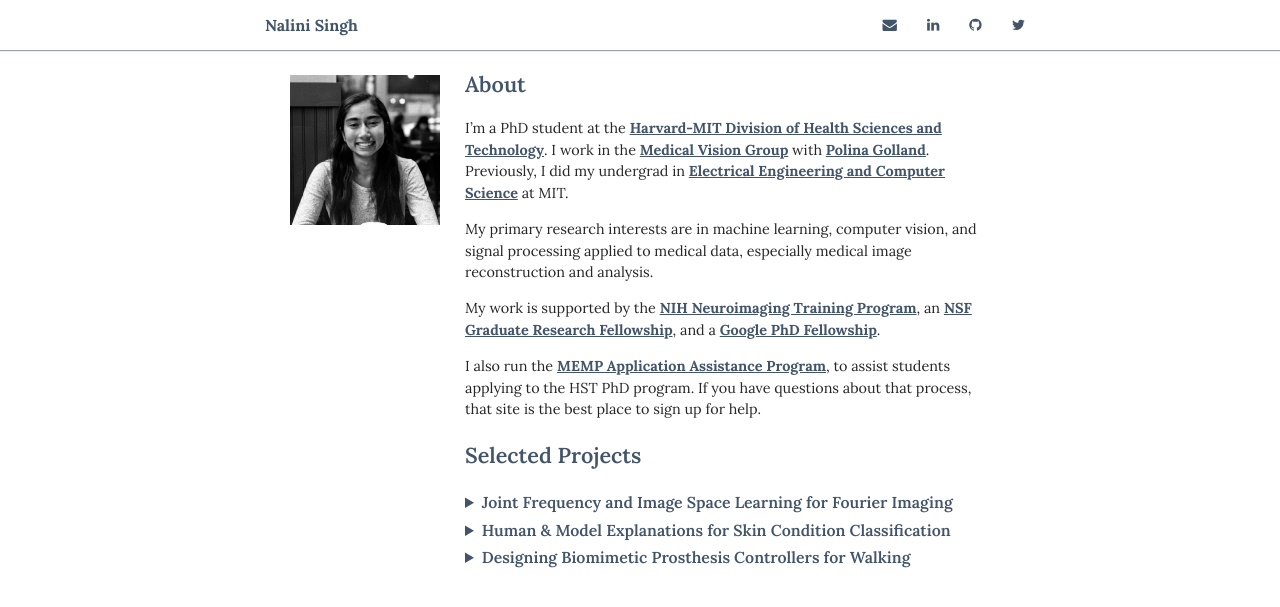
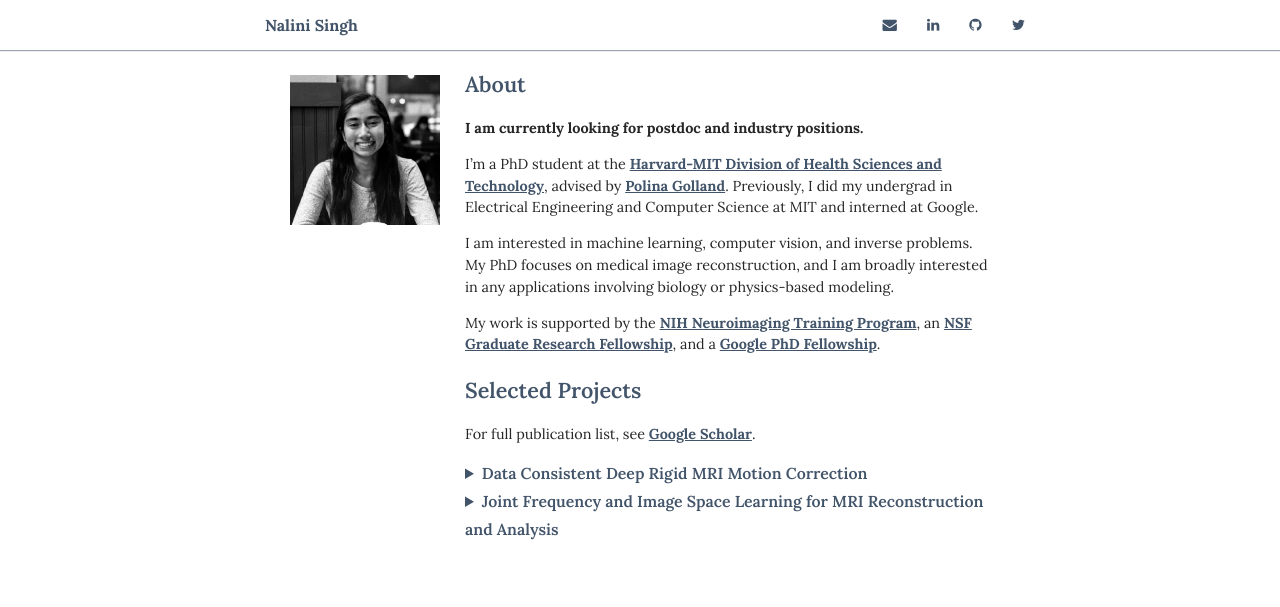
Before and after one commit to nalinimsingh/nalinimsingh.github.io, a Jekyll site: the page built from index.html, in a window 1280 px wide. Shown: the top 607 px of the page. Built offline with Jekyll 4.4.1, drawn with Linux system fonts in a browser that asks for light colours; nearby versions of some CDN libraries.

Commit message:
Update content

```diff
--- a/_pages/index.md
+++ b/_pages/index.md
@@ -9,47 +9,37 @@
 </div>
 
 <div class='main-info' markdown="1">
+
 ## About
-I'm a PhD student at the [Harvard-MIT Division of Health Sciences and Technology](https://hst.mit.edu/academics/memp). I work in the [Medical Vision Group](https://www.csail.mit.edu/research/medical-vision-group) with [Polina Golland](http://people.csail.mit.edu/polina/). Previously, I did my undergrad in [Electrical Engineering and Computer Science](http://www.eecs.mit.edu/) at MIT.
+**I am currently looking for postdoc and industry positions.**
 
-My primary research interests are in machine learning, computer vision, and signal processing applied to medical data, especially medical image reconstruction and analysis.
+I'm a PhD student at the [Harvard-MIT Division of Health Sciences and Technology](https://hst.mit.edu/academics/memp), advised by [Polina Golland](http://people.csail.mit.edu/polina/). Previously, I did my undergrad in Electrical Engineering and Computer Science at MIT and interned at Google.
+
+I am interested in machine learning, computer vision, and inverse problems. My PhD focuses on medical image reconstruction, and I am broadly interested in any applications involving biology or physics-based modeling.
 
 My work is supported by the [NIH Neuroimaging Training Program](https://hst.mit.edu/academic-programs/memp/neuroimaging-training-program), an [NSF Graduate Research Fellowship](https://www.nsfgrfp.org/), and a [Google PhD Fellowship](https://research.google/outreach/phd-fellowship/).
 
-I also run the [MEMP Application Assistance Program](https://maap.mit.edu), to assist students applying to the HST PhD program. If you have questions about that process, that site is the best place to sign up for help.
+## Selected Projects
+For full publication list, see [Google Scholar](https://scholar.google.com/citations?user=HayuQmIAAAAJ).
 
-## Selected Projects
 <details>
 <summary>
-Joint Frequency and Image Space Learning for Fourier Imaging
+Data Consistent Deep Rigid MRI Motion Correction
 </summary>
 <div class='fulltext' markdown="1">
-A neural network layer that combines frequency- and image-space features for correcting artifacts in Fourier imaging.
+Using test-time model-based optimization on neural network outputs to produce fast, high quality, physics-consistent motion-corrected MRI reconstructions.
 <br>
-[Paper](https://arxiv.org/abs/2007.01441) [Code](https://github.com/nalinimsingh/interlacer)
+[Paper](https://arxiv.org/abs/2301.10365) [Code](https://github.com/nalinimsingh/neuroMoCo)
 </div>
 </details>
 
 <details>
 <summary>
-Human & Model Explanations for Skin Condition Classification
+Joint Frequency and Image Space Learning for MRI Reconstruction and Analysis
 </summary>
 <div class='fulltext' markdown="1">
-A comparison between skin disease classification model explanations and human-identified regions of interest, in order to identify unintuitive classifications.
+A general purpose neural network layer that combines frequency and image space features for correcting artifacts in Fourier imaging.
 <br>
-[Paper](http://openaccess.thecvf.com/content_CVPRW_2020/html/w42/Singh_Agreement_Between_Saliency_Maps_and_Human-Labeled_Regions_of_Interest_Applications_CVPRW_2020_paper.html){:target="_blank"} [Talk](https://www.youtube.com/watch?v=YUJf-RnNkDA&feature=youtu.be){:target="_blank"}
+[Paper](https://www.melba-journal.org/pdf/2022:018.pdf) [Code](https://github.com/nalinimsingh/interlacer)
 </div>
 </details>
-
-<details>
-<summary>
-Designing Biomimetic Prosthesis Controllers for Walking
-</summary>
-<div class='fulltext' markdown="1">
-Characterizing quadruped locomotion and developing a biomimetic controller for prosthesis-aided walking, yielding modeled gait parameters similar to biological values.
-<br>
-**2nd Place Oral Presentation, EECSCon 2016**.
-<br>
-[Paper](http://jeb.biologists.org/content/222/10/jeb198325){:target="_blank"} [Slides](docs/prosthesis.pdf){:target="_blank"}
-</div>
-</details>
```
